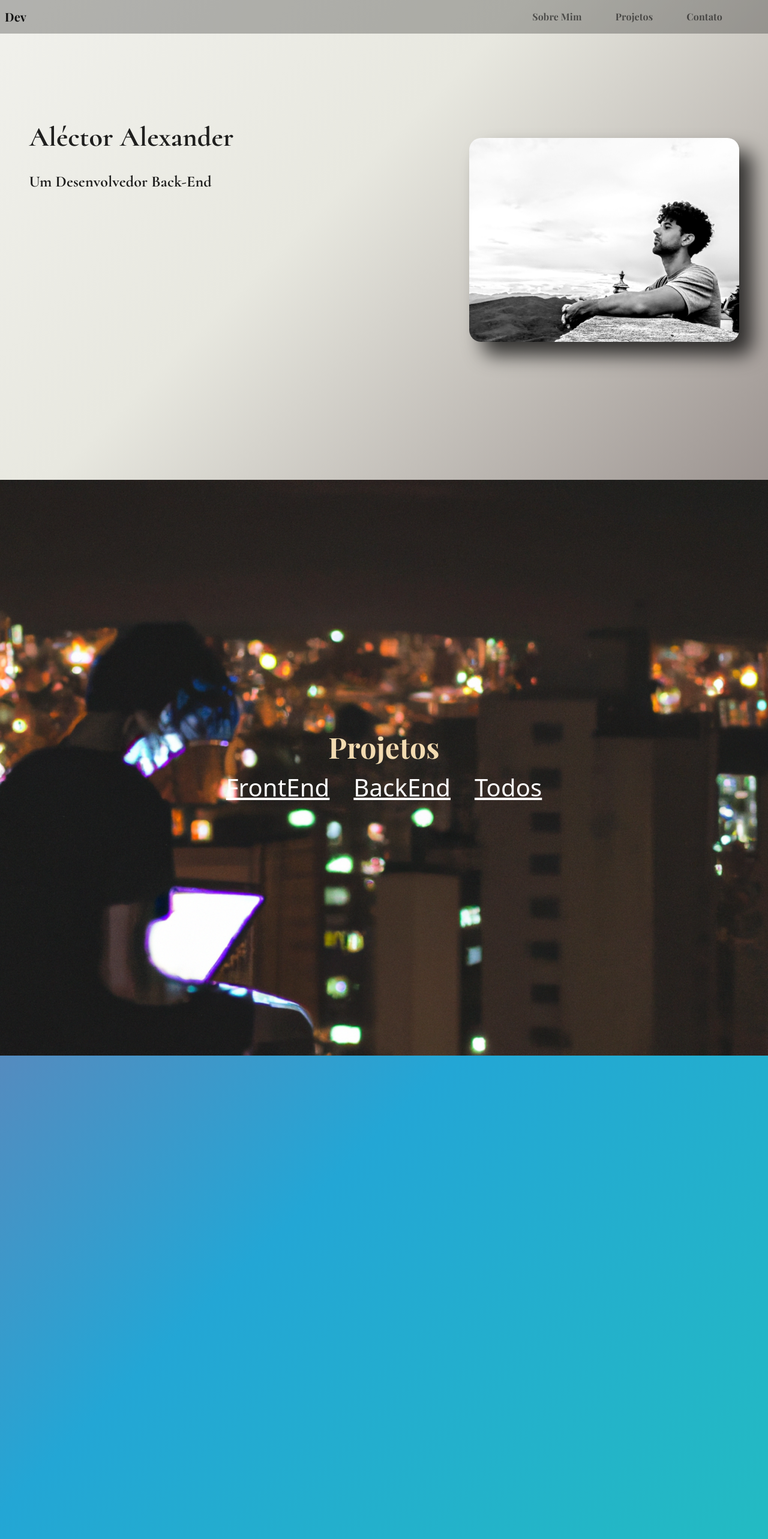
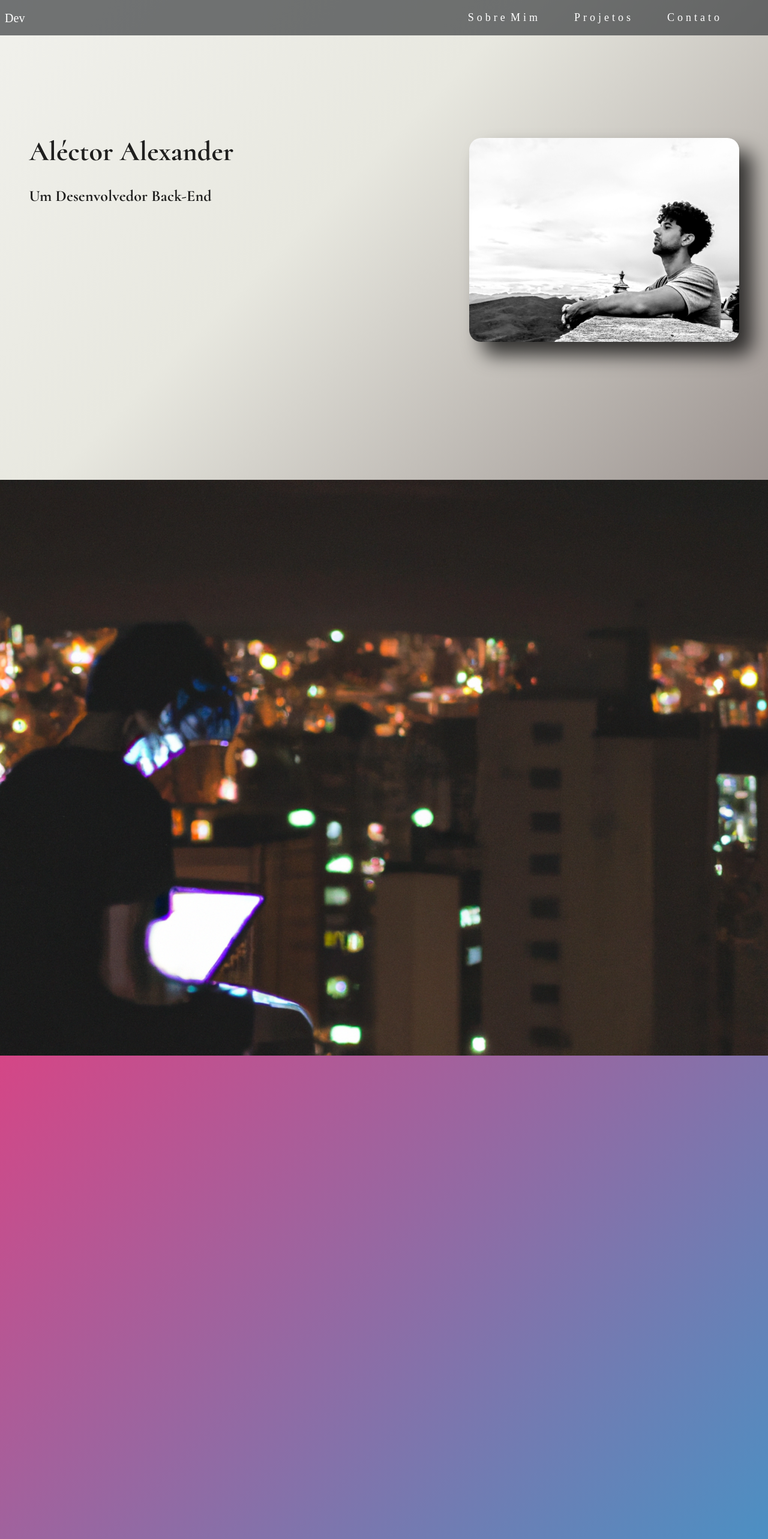
Before and after one commit to AlectorAlexander/portflowlio, a React (Vite) app: page / in a window 1280 px wide. Shown: the top 2566 px of the page at 60% size. Built offline with nearby package versions, Linux system fonts and the light colour scheme; a web font is replaced by a local one.

Commit message:
styles: agora o header muda o estilo de acordo com o componente

```diff
--- a/package.json
+++ b/package.json
@@ -16,6 +16,7 @@
     "@mui/styled-engine-sc": "^5.12.0",
     "animate.css": "^4.1.1",
     "bootstrap": "^5.2.3",
+    "node-sass": "^8.0.0",
     "react": "^18.2.0",
     "react-bootstrap": "^2.7.4",
     "react-dom": "^18.2.0",
@@ -24,6 +25,7 @@
     "react-lazy-load": "^4.0.1",
     "react-slick": "^0.29.0",
     "react-type-animation": "^3.0.1",
+    "sass": "^1.62.1",
     "slick-carousel": "^1.8.1",
     "styled-components": "^5.3.10"
   },
--- a/src/App.jsx
+++ b/src/App.jsx
@@ -9,10 +9,11 @@ import './App.css';
 
 function App() {
     const [typeOfProjects, setTypeOfProjects] = useState('Todos');
-    const [Ref, setRef] = useState('');
+    const [Ref, setRef] = useState('home');
     const [myElementIsVisible, updateMyElementIsVisible] = useState();
     const [scrollPosition, setScrollPosition] = useState(0);
     const scrollToComponent = useRef(null);
+    const [headerShow, setHeaderShow] = useState(false);
 
     useEffect(() => {
         const handleScroll = () => {
@@ -33,25 +34,28 @@ function App() {
         }
     }, [typeOfProjects, scrollToComponent.current]);
 
+    const HomeRef = useRef(null);
     const projectBannerRef = useRef(null);
     const projectsRef = useRef(null);
     const contatoRef = useRef(null);
 
-
-
     useEffect(() => {
-    }, [Ref]);
-
-    useEffect(() => {
-        const observer = new IntersectionObserver(entries => {
+        const observer = new IntersectionObserver(
+            entries => {
                 entries.forEach(entry => {
-                if (entry.isIntersecting) {
+                    // Comentário pra mim. 0.5 é o valor que eu quero que o elemento seja visível.
+                    if (entry.intersectionRatio >= 0.5) {
                         setRef(entry.target.dataset.type);
                         updateMyElementIsVisible(entry.isIntersecting);
                     }
                 });
+            },
+            { threshold: 0.5 }
+        );
+        if (HomeRef.current) {
+            observer.observe(HomeRef.current);
         }
-        );
+
         if (projectBannerRef.current) {
             observer.observe(projectBannerRef.current);
         }
@@ -65,6 +69,9 @@ function App() {
         }
 
         return () => {
+            if (HomeRef.current) {
+                observer.unobserve(HomeRef.current);
+            }
             if (projectBannerRef.current) {
                 observer.unobserve(projectBannerRef.current);
             }
@@ -77,30 +84,28 @@ function App() {
                 observer.unobserve(contatoRef.current);
             }
         };
+
     }, [scrollPosition]);
 
     return (
         <div className="App">
             <CssBaseline />
+            {headerShow && <Header Ref={Ref} />}
             <Suspense fallback={<div>Loading...</div>}>
-                <Header />
+                <Home forwardedRef={HomeRef} setHeaderShow={setHeaderShow} />
             </Suspense>
-            <Suspense fallback={<div>Loading...</div>}>
-                <Home />
-            </Suspense>
-            <Suspense fallback={<div>Loading...</div>}>
+            { headerShow &&
+            (<><Suspense fallback={<div>Loading...</div>}>
                 <ProjectsBanner componentRef={Ref} visible={myElementIsVisible} forwardedRef={projectBannerRef} setTypeOfProjects={setTypeOfProjects} />
-            </Suspense>
-            <Suspense fallback={<div>Loading...</div>}>
+            </Suspense><Suspense fallback={<div>Loading...</div>}>
                 <section ref={scrollToComponent}>
                     <Projects componentRef={Ref} visible={myElementIsVisible} forwardedRef={projectsRef} typeOfProjects={typeOfProjects} />
                 </section>
-            </Suspense>
-            <section>
+            </Suspense><section>
                 <Suspense fallback={<div>Loading...</div>}>
                     <Contato componentRef={Ref} visible={myElementIsVisible} forwardedRef={contatoRef} />
                 </Suspense>
-            </section>
+            </section></>)}
         </div>
     );
 }
--- a/src/components/Header.jsx
+++ b/src/components/Header.jsx
@@ -1,18 +1,24 @@
-import React from 'react';
+import React, { useEffect } from 'react';
 import 'react';
-import '../styles/Header.css';
+import '../styles/Header.scss';
 import { Nav, Navbar } from 'react-bootstrap';
+import PropTypes from 'prop-types';
 
-function Header() {
+function Header({Ref}) {
+
+    useEffect(() => {
+        console.log(Ref);
+    }, [Ref]);
+
     return (
-        <Navbar className='header mt-0' expand="lg">
+        <Navbar className={`header mt-0 animate__animated  animate__jackInTheBox ${Ref}`} expand="lg">
             <Navbar.Brand className='mx-2' href="#home">Dev</Navbar.Brand>
             <Navbar.Toggle aria-controls="basic-navbar-nav" />
             <Navbar.Collapse className="justify-content-end mx-5">
                 <Nav>
-                    <Nav.Link href="#link">Sobre Mim</Nav.Link>
-                    <Nav.Link href="#link">Projetos</Nav.Link>
-                    <Nav.Link href="#link">Contato</Nav.Link>
+                    <Nav.Link href="#link"><span>Sobre</span> <span>Mim</span></Nav.Link>
+                    <Nav.Link href="#link"><span>Projetos</span></Nav.Link>
+                    <Nav.Link href="#link"><span>Contato</span></Nav.Link>
                 </Nav>
             </Navbar.Collapse>
         </Navbar>
@@ -20,4 +26,9 @@ function Header() {
     );
 }
 
+Header.propTypes = {
+    Ref: PropTypes.string.isRequired,
+};
+
+
 export default Header;
--- a/src/pages/Home.jsx
+++ b/src/pages/Home.jsx
@@ -2,13 +2,20 @@ import React, { useEffect, useState } from 'react';
 import myPicture from '../images/linkedinPerfil.jpg';
 import 'react';
 import '../styles/Home.css';
+import PropTypes from 'prop-types';
 import { Image } from 'react-bootstrap';
 import { TypeAnimation } from 'react-type-animation';
 
-function Home() {
+const Home = React.forwardRef(({setHeaderShow, forwardedRef}) => {
     const [showSecondAnimation, setShowSecondAnimation] = useState(false);
     const [showThirdAnimation, setShowThirdAnimation] = useState(false);
     const [seconds, setSeconds] = useState(false);
+
+    useEffect(() => {
+        if (showSecondAnimation) {
+            setHeaderShow(true);
+        }
+    }, [showSecondAnimation]);
 
     useEffect(() => {
         const timeoutId = setTimeout(() => {
@@ -22,11 +29,12 @@ function Home() {
 
     return (
         <div
+            ref={forwardedRef} data-type='home'
             className={'bio'}
             id={'bio'}
         >
 
-            <div className='bio-text'>
+            <div className='bio-text mt-5'>
                 {seconds && <TypeAnimation
                     sequence={[
                         'Aléctor Alexander',
@@ -88,6 +96,18 @@ function Home() {
         </div>
 
     );
-}
+});
+
+Home.displayName = 'ProjectsBanner';
+
+
+Home.propTypes = {
+    setHeaderShow: PropTypes.func.isRequired,
+    forwardedRef: PropTypes.oneOfType([
+        PropTypes.func,
+        PropTypes.shape({ current: PropTypes.instanceOf(Element) })
+    ]).isRequired
+};
+
 
 export default Home;
--- a/src/pages/ProjectsBanner.jsx
+++ b/src/pages/ProjectsBanner.jsx
@@ -14,10 +14,6 @@ const ProjectsBanner = React.forwardRef(({ setTypeOfProjects , forwardedRef, com
             setAnimation(true);
         }
     }, [animationControl]);
-    /*
-    useEffect(() => {
-        console.log(componentRef, visible);
-    }, [componentRef, visible]); */
 
     return (
         <div
--- a/src/styles/Header.css
+++ /dev/null
@@ -1,18 +0,0 @@
-.header {
-    position:fixed;
-    top: 0;
-    left: 0;
-    right: 0;
-    z-index: 20;
-    background: rgba(0, 0, 0, 0.264);
-}
-
-@media screen and (max-width: 600px) {
-    .header {
-        position:fixed;
-        top: 0;
-        left: 0;
-        right: 0;
-        width: 94vw;
-    }
-}
--- /dev/null
+++ b/src/styles/Header.scss
@@ -0,0 +1,179 @@
+@import url('https://fonts.googleapis.com/css?family=Pacifico');
+@import url('https://fonts.googleapis.com/css?family=Kanit:900');
+
+$LIGHTING_FLOOR: 1;
+$LIGHTING_CEIL: 2;
+$LIGHTING_FLAT: 3;
+
+@mixin text3d(
+  $primary,
+  $depth: 5,
+  $shadowsteps: 5,
+  $shadowincrementer: 3px,
+  $shadowopacity: .5,
+  $primaryshadowcolour: #000,
+  $lighting: $LIGHTING_CEIL) {
+  $predefinedShadows: (
+    0 0 5px rgba($primaryshadowcolour, .05),
+    0 -1px 3px rgba($primaryshadowcolour, .2),
+    0 3px 5px rgba($primaryshadowcolour, .2));
+  $value: ();
+  @for $i from 1 through $depth {
+    $num: $i + px;
+    $hueadjust: $i;
+    @if($lighting == $LIGHTING_FLOOR) {
+      $hueadjust: ($i * 2 - $depth - 5) * 1%;
+    } @elseif($lighting == $LIGHTING_CEIL) {
+      $hueadjust: -($i*2 + $depth - 10) * 1%;
+    } @elseif($lighting == $LIGHTING_FLAT) {
+      $hueadjust: -$depth * 1%;
+    }
+    $colour: adjust-color($primary, $lightness: $hueadjust);
+    $theShadow: 0 $num 0 $colour;
+    $value: append($value, $theShadow, comma);
+  }
+
+  @for $i from 1 through $shadowsteps {
+    @if($i >= length($predefinedShadows)) {
+      $dist: $i * $shadowincrementer;
+      $value: append($value, 0 $dist $dist rgba($primaryshadowcolour, $shadowopacity));
+    } @else {
+      $value: append($value, nth($predefinedShadows, $i));
+    }
+  }
+
+  text-shadow: $value;
+}
+
+$primarycolour: rgb(192, 230, 190);
+
+
+
+$bg-color: #1f1e2d;
+$text-color1: #184815;
+$text-color2: #031705;
+
+.header {
+    top: 0;
+    left: 0;
+    right: 0;
+    z-index: 20;
+    position: fixed;
+  }
+
+
+.home {
+    transition: 0.2s;
+    background: #313436aa;
+}
+
+.home a {
+    transition: 0.2s;
+    font-family: 'Baloo Tamma', cursive;
+  color:  #ffffff;
+}
+
+.home a:hover {
+  font-weight: 900;
+}
+
+.home span {
+    transition: 0.2s;
+    text-align: center;
+  width: 100%;
+  margin: 0px auto;
+  font-size: 18px;
+  letter-spacing: 5px;
+  transition: 0.2s;
+  font-size: 18px;
+  text-shadow: -1px -1px 0px var(--background),
+    3px 3px 0px var(--background),
+    6px 6px 0px #00000055;
+}
+
+
+
+.ProjectBanner {
+    transition: 0.2s;
+    background: linear-gradient(-45deg, #402612, #5536128f, #71711669, #5b3d268a, #ec760767);
+}
+
+.ProjectBanner a {
+    transition: 0.2s;
+    color: white;
+    text-shadow: 0 1px 0px #14313f, 1px 0 0px #193039, 1px 2px 1px #1b3948, 2px 1px 1px #1c3946, 2px 3px 2px #18394a, 3px 2px 2px #163542, 3px 4px 2px #1c2f39, 4px 3px 3px #163442, 4px 5px 3px #14313f, 5px 4px 2px #162d37, 5px 6px 2px #132b37, 6px 5px 2px #1d333d, 6px 7px 1px #15313f, 7px 6px 1px #122d39, 7px 8px 0px #1a3645, 8px 7px 0px #1e353f, 2px 2px 2px rgba(0,0,0,0);
+}
+
+.ProjectBanner span {
+  transition: 0.2s;
+}
+
+.ProjectBanner a:hover {
+    color: #ecd507
+}
+
+.Projects {
+    transition: 0.2s;
+    background: #1f080884;
+  }
+
+  .Projects a {
+    transition: 0.2s;
+    font-family: 'Pacifico', cursive;
+    transform: rotate(-7deg);
+    font-size: 21px;
+    font-weight:  900;
+    color: #fdfafa;
+    text-shadow: #f9f4f4 0px 0px 5px, #141313 0px 0px 10px, #FFF 0px 0px 15px, #2d5eff 0px 0px 20px, #2d5eff 0px 0px 30px, #2d5eff 0px 0px 40px, #2d5eff 0px 0px 50px, #2d5eff 0px 0px 75px;
+  }
+
+  .Projects span {
+    transition: 0.2s;
+  }
+
+  .Projects a:hover {
+    color: #FFFFFF;
+    text-shadow: #FFF 0px 0px 5px, #FFF 0px 0px 10px, #FFF 0px 0px 15px, #FF2D95 0px 0px 20px, #FF2D95 0px 0px 30px, #FF2D95 0px 0px 40px, #FF2D95 0px 0px 50px, #FF2D95 0px 0px 75px;
+  }
+
+  .Contatos {
+    transition: 0.2s;
+    background: $primarycolour;
+  }
+
+  .Contatos a {
+    transition: 0.2s;
+    color: #FFF;
+    font-family: "Kanit";
+    line-height:1em;
+    width: 100%;
+
+  @include text3d(
+    adjust-color($primarycolour, $lightness: -8%),
+    $depth: 8,
+    $primaryshadowcolour: adjust-color($primarycolour, $lightness: -10%, $saturation: +20%),
+    $shadowopacity: .3);
+  }
+
+  .Contatos span {
+    transition: 0.2s;
+  }
+
+  .Contatos a:hover {
+    color: whitesmoke;
+    @include text3d(
+      adjust-color($primarycolour, $lightness: -12%),
+      $depth: 10,
+      $primaryshadowcolour: adjust-color($primarycolour, $lightness: -12%, $saturation: +50%),
+      $shadowopacity: .7);
+  }
+
+@media screen and (max-width: 600px) {
+    .header {
+        position:fixed;
+        top: 0;
+        left: 0;
+        right: 0;
+        width: 94vw;
+    }
+}
```
Also changed, not shown: 1 other file (tests, documents, lock files or other folders). Lines whose indentation alone changed are shown as unchanged.
